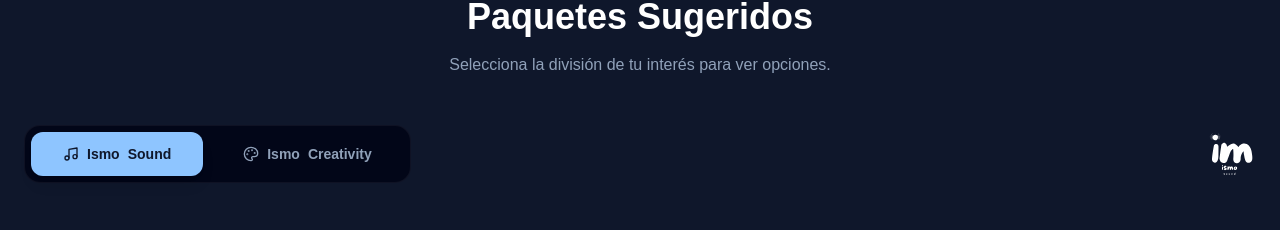
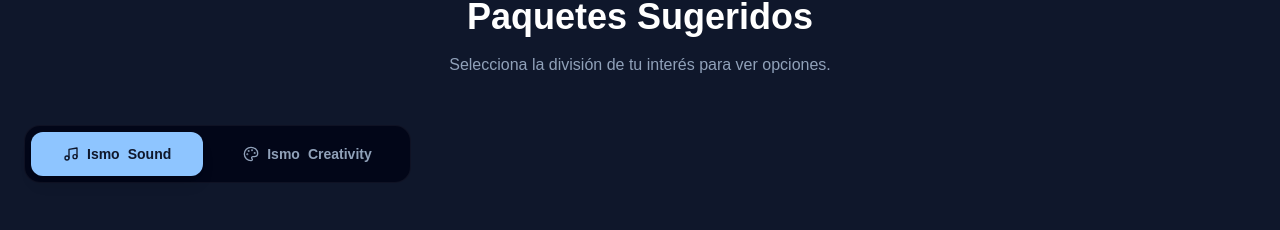
Before and after one commit to histupe/IsmoGuateWeb, a React (Vite) app: page / in a window 1280 px wide. Shown: the part 4900-5130 px from the top of the page. Built offline with nearby package versions, Linux system fonts and the light colour scheme; a web font is replaced by a local one.

Commit message:
summary
Cambio de logos en paquetes

```diff
--- a/src/App.tsx
+++ b/src/App.tsx
@@ -675,13 +675,6 @@
               </div>
             </div>
 
-            <div className="flex justify-center lg:justify-end lg:w-auto">
-              <DivisionLogo
-                src={divisionLogos[packageType]}
-                alt={`Logo Ismo ${packageType === 'sound' ? 'Sound' : 'Creativity'}`}
-                className="w-14 h-14 object-contain"
-              />
-            </div>
           </div>
 
           {packageType === 'creativity' && (
@@ -1040,6 +1033,10 @@
               <h4 className="text-white font-bold uppercase tracking-widest text-xs">Contacto</h4>
               <a href="tel:+50245644861" className="text-xl font-bold text-white hover:text-blue-200 transition-colors">+502 4564 4861</a>
               <a href="mailto:info@ismoguate.com.gt" className="block text-sm text-slate-400 hover:text-slate-200 transition-colors">info@ismoguate.com.gt</a>
+              <div className="mt-4 flex items-center justify-center gap-3 opacity-80">
+                <img src={divisionLogos.sound} alt="Ismo Sound" className="w-10 h-10 object-contain" />
+                <img src={divisionLogos.creativity} alt="Ismo Creativity" className="w-10 h-10 object-contain" />
+              </div>
               <a href="#contact" className="inline-flex items-center gap-2 bg-[#25D366] hover:bg-[#128C7E] px-6 py-3 rounded-full text-white font-black transition-all shadow-lg shadow-green-500/20">
                 Consulta disponibilidad <WhatsAppIcon className="w-4 h-4" />
               </a>
```
